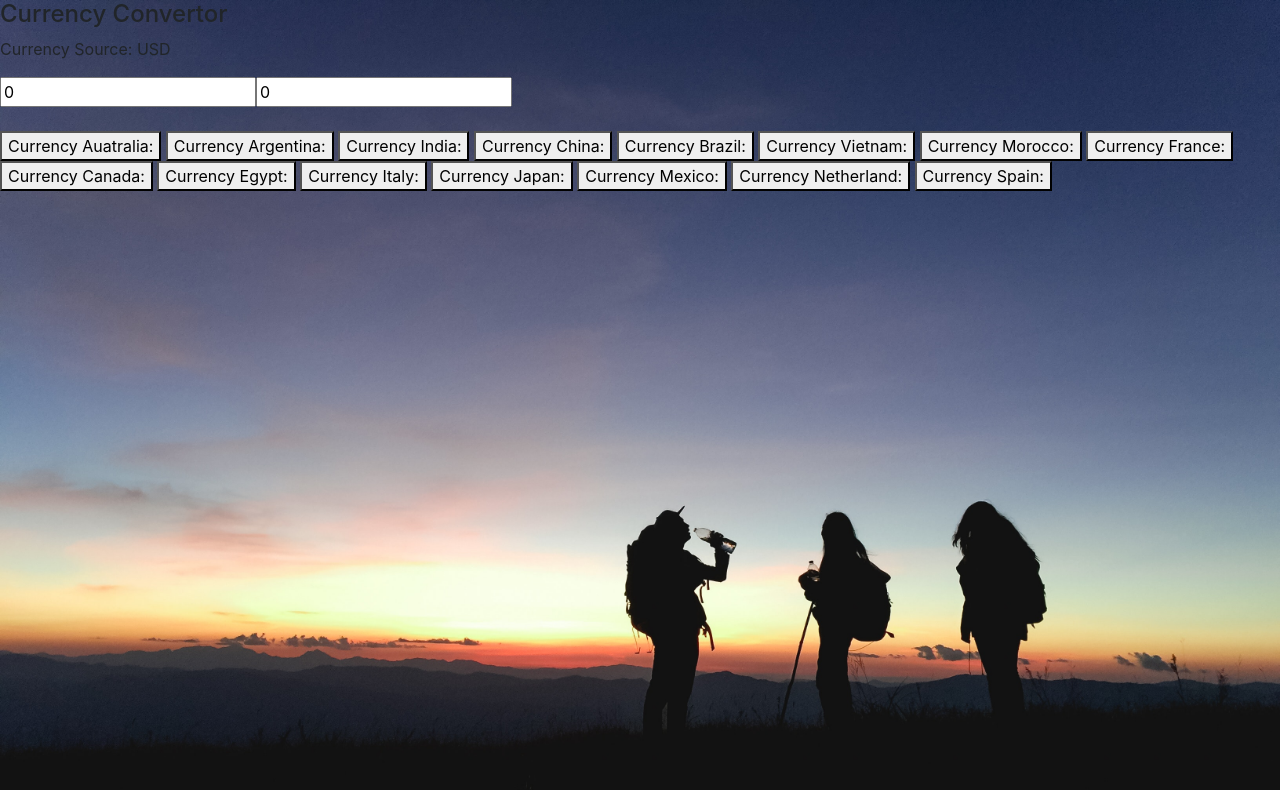
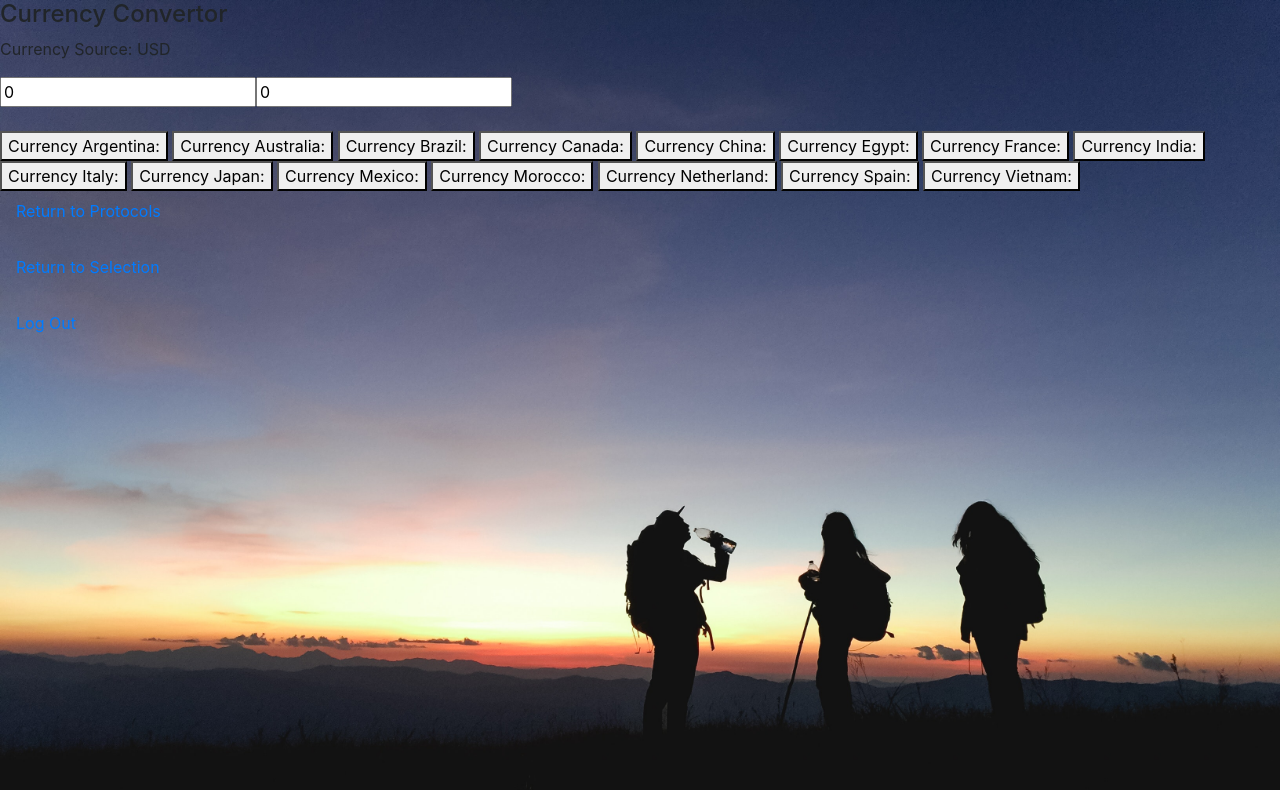
Before and after one commit to tjaved12/travelorsApp, a React (Create React App) app in the folder client/: page /Convertor in a window 1280 px wide. Shown: the top 790 px of the page. Built offline with nearby package versions, Linux system fonts and the light colour scheme; no server answers.

Commit message:
navigation links / log out

```diff
--- a/client/src/pages/Convertor.js
+++ b/client/src/pages/Convertor.js
@@ -1,5 +1,6 @@
 import React, { Component } from 'react';
 import axios from 'axios';
+import {Link} from 'react-router-dom';
 
 class Convertor extends Component {
 	state = {
@@ -32,21 +33,21 @@ class Convertor extends Component {
 				console.log(res);
 				this.setState({
 					...this.state,
+					argentina: res.data.quotes.USDARS,
 					australia: res.data.quotes.USDAUD,
-					argentina: res.data.quotes.USDARS,
+					brazil: res.data.quotes.USDBRL,
+					canada: res.data.quotes.USDCAD,
+					china: res.data.quotes.USDCNY,
+					egypt: res.data.quotes.USDEGP,
+					france: res.data.quotes.USDEUR,
 					india: res.data.quotes.USDINR,
-					china: res.data.quotes.USDCNY,
+					italy: res.data.quotes.USDEUR,
+					japan: res.data.quotes.USDJPY,
+					mexico: res.data.quotes.USDMXN,
 					morocco: res.data.quotes.USDMAD,
-					brazil: res.data.quotes.USDBRL,
-					vietnam: res.data.quotes.USDVND,
-					france: res.data.quotes.USDEUR,
-					canada: res.data.quotes.USDCAD,
-					egypt: res.data.quotes.USDEGP,
-					italy: res.data.quotes.USDEUR,
-					mexico: res.data.quotes.USDMXN,
 					netherland: res.data.quotes.USDANG,
 					spain: res.data.quotes.USDEUR,
-					japan: res.data.quotes.USDJPY
+					vietnam: res.data.quotes.USDVND
 				});
 			});
 	}
@@ -89,23 +90,39 @@ class Convertor extends Component {
 				<input name="budget" value={this.state.userNumber} onChange={this.handleInputChange}type="text" placeholder="Enter the Budget amount" />
 				{/* <button onClick={this.checkCurrency}> Submit </button>  */}
         <input name ="total" typpe="text" placeholder="Total"value= {total} />
-        <br></br><br></br>
-				<button onClick={()=> {this.checkCurrency(this.state.australia.toFixed(2))}}> Currency Auatralia: {this.state.australia !== null && this.state.australia.toFixed(2)} </button>{' '}
+		<br></br><br></br>
 				<button onClick={()=> {this.checkCurrency(this.state.argentina.toFixed(2))}}> Currency Argentina: {this.state.argentina !== null && this.state.argentina.toFixed(2)} </button>{' '}
+				<button onClick={()=> {this.checkCurrency(this.state.australia.toFixed(2))}}> Currency Australia: {this.state.australia !== null && this.state.australia.toFixed(2)} </button>{' '}
+				<button onClick={()=> {this.checkCurrency(this.state.brazil.toFixed(2))}}> Currency Brazil: {this.state.brazil !== null && this.state.brazil.toFixed(2)} </button>{' '}
+				<button onClick={()=> {this.checkCurrency(this.state.canada.toFixed(2))}}> Currency Canada: {this.state.canada !== null && this.state.canada.toFixed(2)} </button>{' '}
+				<button onClick={()=> {this.checkCurrency(this.state.china.toFixed(2))}}> Currency China: {this.state.china !== null && this.state.china.toFixed(2)} </button>{' '}
+				<button onClick={()=> {this.checkCurrency(this.state.egypt.toFixed(2))}}> Currency Egypt: {this.state.egypt !== null && this.state.egypt.toFixed(2)} </button>{' '}
+				<button onClick={()=> {this.checkCurrency(this.state.france.toFixed(2))}}> Currency France: {this.state.france !== null && this.state.france.toFixed(2)} </button>{' '}
 				<button onClick={()=> {this.checkCurrency(this.state.india.toFixed(2))}}> Currency India: {this.state.india !== null && this.state.india.toFixed(2)} </button>{' '}
-				<button onClick={()=> {this.checkCurrency(this.state.china.toFixed(2))}}> Currency China: {this.state.china !== null && this.state.china.toFixed(2)} </button>{' '}
-				<button onClick={()=> {this.checkCurrency(this.state.brazil.toFixed(2))}}> Currency Brazil: {this.state.brazil !== null && this.state.brazil.toFixed(2)} </button>{' '}
-				<button onClick={()=> {this.checkCurrency(this.state.vietnam.toFixed(2))}}> Currency Vietnam: {this.state.vietnam !== null && this.state.vietnam.toFixed(2)} </button>{' '}
-				<button onClick={()=> {this.checkCurrency(this.state.morocco.toFixed(2))}}>Currency Morocco: {this.state.morocco !== null && this.state.morocco.toFixed(2)} </button>{' '}
-				<button onClick={()=> {this.checkCurrency(this.state.france.toFixed(2))}}> Currency France: {this.state.france !== null && this.state.france.toFixed(2)} </button>{' '}
-				<button onClick={()=> {this.checkCurrency(this.state.canada.toFixed(2))}}> Currency Canada: {this.state.canada !== null && this.state.canada.toFixed(2)} </button>{' '}
-				<button onClick={()=> {this.checkCurrency(this.state.egypt.toFixed(2))}}> Currency Egypt: {this.state.egypt !== null && this.state.egypt.toFixed(2)} </button>{' '}
 				<button onClick={()=> {this.checkCurrency(this.state.italy.toFixed(2))}}> Currency Italy: {this.state.italy !== null && this.state.italy.toFixed(2)} </button>{' '}
 				<button onClick={()=> {this.checkCurrency(this.state.japan.toFixed(2))}}> Currency Japan: {this.state.japan !== null && this.state.japan.toFixed(2)} </button>{' '}
 				<button onClick={()=> {this.checkCurrency(this.state.mexico.toFixed(2))}}> Currency Mexico: {this.state.mexico !== null && this.state.mexico.toFixed(2)} </button>{' '}
+				<button onClick={()=> {this.checkCurrency(this.state.morocco.toFixed(2))}}>Currency Morocco: {this.state.morocco !== null && this.state.morocco.toFixed(2)} </button>{' '}
 				<button onClick={()=> {this.checkCurrency(this.state.netherland.toFixed(2))}}> Currency Netherland: {this.state.netherland !== null && this.state.netherland.toFixed(2)} </button>{' '}
 				<button onClick={()=> {this.checkCurrency(this.state.spain.toFixed(2))}}> Currency Spain: {this.state.spain !== null && this.state.spain.toFixed(2)} </button>{' '}
+				<button onClick={()=> {this.checkCurrency(this.state.vietnam.toFixed(2))}}> Currency Vietnam: {this.state.vietnam !== null && this.state.vietnam.toFixed(2)} </button>{' '}
+				<div>
+					<p className="white">
+						{' '}
+						<Link className="nav-link" to='/Protocols'>Return to Protocols</Link>
+					</p>
+					<p className="white">
+						{' '}
+						<Link className="nav-link" to='/Selection'>Return to Selection</Link>
+					</p>
+					<p className="white">
+						{' '}
+						<Link className="nav-link" to='/'>Log Out</Link>
+					</p>
+				</div>
+
 			</div>
+
 		);
 	}
 }
--- a/client/src/pages/Country.js
+++ b/client/src/pages/Country.js
@@ -160,10 +160,13 @@ class Country extends Component {
             {' '}
             <Link className="nav-link" to='/Protocols'>See the Protocols</Link>
           </p>
-          <br />
           <p className="white">
             {' '}
             <Link className="nav-link" to='/Selection'>Go Back to Selection</Link>
+          </p>
+          <p className="white">
+            {' '}
+            <Link className="nav-link" to='/'>Log Out</Link>
           </p>
         </div>
       </div>
--- a/client/src/pages/Login.js
+++ b/client/src/pages/Login.js
@@ -34,6 +34,14 @@ function LoginInfo() {
 
   return (
     <div className="container">
+      <div className="row">
+        <div type="Text" className="col-lg-12 center" >
+          <div>
+            <h1 className="whiteText">Test</h1>
+            <img className="countryImage" variant="top" src="./pictures/argentina01.jpeg" alt="Argentina" />
+          </div>
+        </div>
+      </div>
       <div className="row login">
         <div className="col-lg-4"></div>
         <div className="col-lg-4">
--- a/client/src/pages/Protocols.js
+++ b/client/src/pages/Protocols.js
@@ -19,21 +19,14 @@ console.log(users)
     <div className='container'>
       <div className="row">
         <div className="col-lg-12">
-
-
-
-
           <h3>Rules On Main Port of Entry</h3>
-
 					<Link className="nav-link" to='/Convertor'>Go ahead to Currency Convertor</Link>
-
 					<Link className="nav-link" to='/Selection'>Go Back to Selection</Link>
-
+          <Link className="nav-link" to='/'>Log Out</Link>
           {users.map(user => {
             return (
                   <CountryCard userInfo={user}></CountryCard>
-    )
-  })}
+          )})}
         </div>
       </div>
     </div>
--- a/client/src/pages/Selection.js
+++ b/client/src/pages/Selection.js
@@ -1,5 +1,6 @@
 import React from "react";
 import {useHistory} from 'react-router-dom'
+import {Link} from 'react-router-dom';
 
 function Selection() {
   const history = useHistory()
@@ -14,6 +15,16 @@ function Selection() {
 
   return (
     <div className="container">
+      <div className="row">
+        <div type="Text" className="col-lg-12 country center" >
+          <div>
+            <h1 className="whiteText">Country Selection</h1>
+          </div>
+          <div>
+            <h5 className="whiteText">Please select a country below to view their Covid-19 Statistics</h5>
+          </div>
+        </div>
+      </div>
       <div className="row">
         <div type="submit" className="col-lg-3 country center" onClick={() => {handleSubmit("Argentina")}}>
           <img className="countryImage" variant="top" src="./pictures/argentina01.jpeg" alt="Argentina" />
@@ -112,6 +123,12 @@ function Selection() {
           </div>
         </div>
       </div>
+      <div>
+        <p className="white">
+          {' '}
+          <Link className="nav-link" to='/'>Log Out</Link>
+        </p>
+      </div>
     </div>
   )
 }
```
Lines whose indentation alone changed are shown as unchanged.
